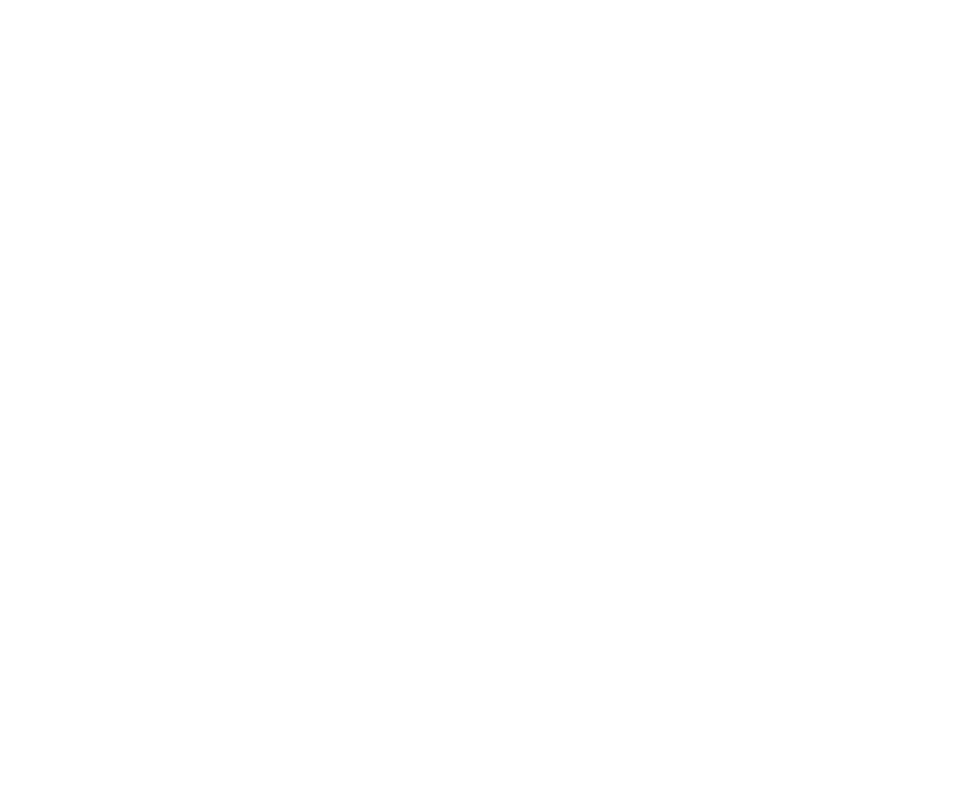
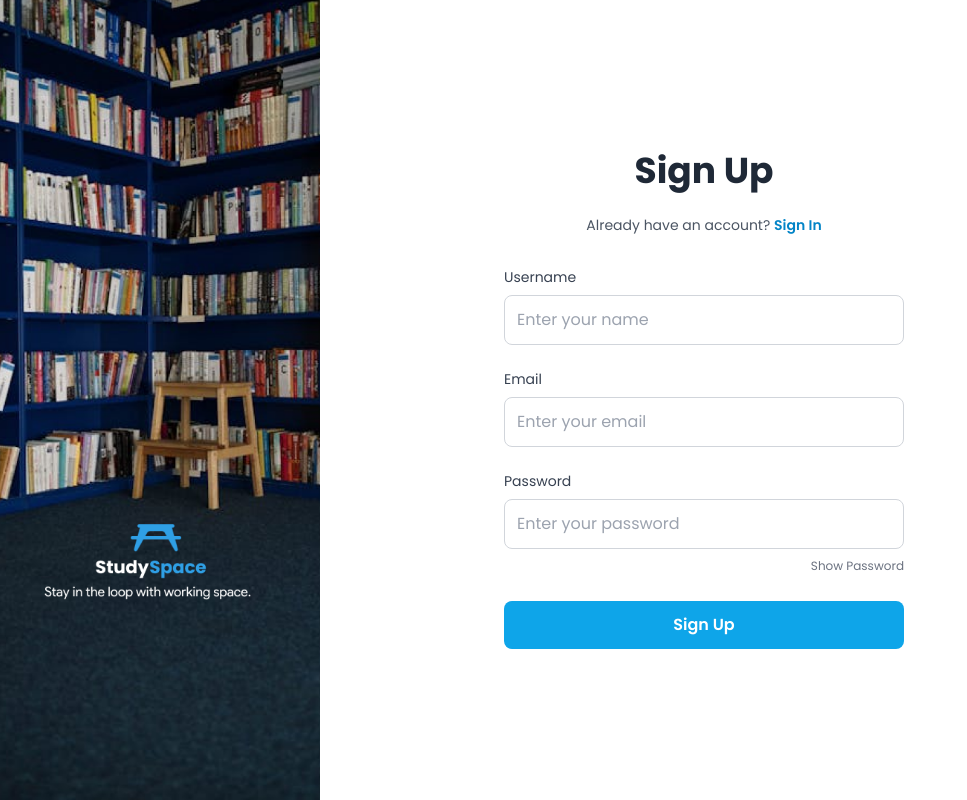
Before and after one commit to piolonrqz/IT342G6-StudySpace, a React (Vite) app in the folder frontend-web/: page /RegisterPage in a window 1280 px wide. Before the commit this address had no page. Shown: the whole page, without its empty margins (0-967 px from the left). Built offline with nearby package versions, Linux system fonts and the light colour scheme.

Commit message:
implemented design for authentication

```diff
--- a/frontend-web/src/App.jsx
+++ b/frontend-web/src/App.jsx
@@ -1,12 +1,24 @@
 import { BrowserRouter, Routes, Route } from 'react-router-dom';
 import Homepage from './pages/Homepage';
+import LoginForm from './Components/LoginForm';
+import RegisterForm from './Components/RegisterForm';
 
 function App() {
   return (
     <BrowserRouter>
       <Routes>
         <Route path="/" element={<Homepage />} />
-        {/* Add other routes here */}
+        {/* Route for Login Page */}
+        <Route
+          path="/LoginPage"
+          element={<LoginForm mode="login" />}
+        />
+
+        {/* Route for Register Page */}
+        <Route
+          path="/RegisterPage"
+          element={<RegisterForm mode="register" />}
+        />
       </Routes>
     </BrowserRouter>
   );
--- a/frontend-web/src/Components/LoginForm.jsx
+++ b/frontend-web/src/Components/LoginForm.jsx
@@ -1,5 +1,5 @@
 import React, { useState } from 'react';
-import { useNavigate } from 'react-router-dom';
+import { useNavigate, Link } from 'react-router-dom';
 
 const LoginForm = () => {
   const [email, setEmail] = useState('');
@@ -11,13 +11,13 @@
   const navigate = useNavigate();
 
   const handleClickShowPassword = () => setShowPassword(!showPassword);
-  const handleMouseDownPassword = (event) => event.preventDefault();
 
   const handleSignIn = async (e) => {
     e.preventDefault();
     setValidationError('');
 
     try {
+      // Try admin login first
       let response = await fetch("http://localhost:8080/admin/login", {
         method: "POST",
         headers: { "Content-Type": "application/json" },
@@ -31,7 +31,7 @@
         localStorage.setItem("currentUser", JSON.stringify({
           email,
           name: adminData.name,
-          role: adminData.role
+          role: adminData.role,
         }));
         setName(adminData.name);
         setGreat(true);
@@ -39,6 +39,7 @@
         return;
       }
 
+      // Try user login
       response = await fetch("http://localhost:8080/user/login", {
         method: "POST",
         headers: { "Content-Type": "application/json" },
@@ -57,7 +58,7 @@
         id: userData.id,
         name: userData.name,
         role: userData.role || "User",
-        prof_pic: userData.prof_pic
+        prof_pic: userData.prof_pic,
       }));
       setName(userData.name);
       setGreat(true);
@@ -69,56 +70,66 @@
   };
 
   return (
-    <div className="flex h-screen">
-      {/* Left side - Hero Image */}
-      <div className="hidden md:block w-2/5 bg-cover bg-center"
-           style={{ backgroundImage: 'url(/src/assets/images/side_frame.png)' }}>
-      </div>
+    <div className="flex h-screen font-poppins">
+      {/* Left side image */}
+      <div
+        className="hidden md:block w-1/4 bg-auto bg-center"
+        style={{ backgroundImage: "url(/side_frame.png)" }}
+      ></div>
 
-      {/* Right side - Login Form */}
-      <div className="w-full md:w-3/5 flex items-center justify-center font-sans">
-        <div className="w-full max-w-md px-5">
-          <h1 className="text-3xl font-bold text-center mb-6">Sign in</h1>
+      {/* Right side form */}
+      <div className="w-full md:w-3/5 flex items-center justify-center">
+        <div className="w-full max-w-md px-6 py-10">
+          <h1 className="text-4xl font-bold text-center mb-6 text-gray-800">Sign in</h1>
 
-          <p className="text-center text-sm mb-8">
+          <p className="text-center text-sm mb-8 text-gray-600">
             Don't have an account?{' '}
-            <a href="/signup" className="text-red-600 font-bold hover:underline">
+            <Link to="/RegisterPage" className="text-sky-600 font-semibold hover:underline">
               Sign Up
-            </a>
+            </Link>
           </p>
 
           <form onSubmit={handleSignIn} className="flex flex-col gap-6">
             <div>
-              <label className="block text-sm mb-2 text-gray-700">Email</label>
+              <label className="block text-sm text-gray-700 mb-2">Email</label>
               <input
                 type="email"
                 value={email}
                 onChange={(e) => setEmail(e.target.value)}
-                className="w-full p-3 border border-gray-300 rounded focus:outline-none focus:ring-2 focus:ring-red-500"
+                className="w-full p-3 border border-gray-300 rounded-lg focus:ring-2 focus:ring-sky-500 focus:outline-none"
+                placeholder="Enter your email"
                 required
               />
             </div>
 
-            <div className="relative">
-              <label className="block text-sm mb-2 text-gray-700">Password</label>
+            <div>
+              <label className="block text-sm text-gray-700 mb-2">Password</label>
               <input
                 type={showPassword ? "text" : "password"}
                 value={password}
                 onChange={(e) => setPassword(e.target.value)}
-                className="w-full p-3 border border-gray-300 rounded focus:outline-none focus:ring-2 focus:ring-red-500"
+                className="w-full p-3 border border-gray-300 rounded-lg focus:ring-2 focus:ring-sky-500 focus:outline-none"
+                placeholder="Enter your password"
                 required
               />
+              <div className="text-right mt-1">
+                <button
+                  type="button"
+                  onClick={handleClickShowPassword}
+                  className="text-xs text-gray-500 hover:text-sky-600"
+                >
+                  {showPassword ? "Hide Password" : "Show Password"}
+                </button>
+              </div>
             </div>
 
             {validationError && (
-              <div className="text-red-600 text-sm text-center">
-                {validationError}
-              </div>
+              <div className="text-red-600 text-sm text-center">{validationError}</div>
             )}
 
             <button
               type="submit"
-              className="w-full p-3 bg-red-600 text-white rounded font-bold hover:bg-red-700 transition-colors mt-4"
+              className="w-full p-3 bg-sky-500 text-white rounded-lg font-semibold hover:bg-sky-600 transition"
             >
               Sign In
             </button>
--- a/frontend-web/src/Components/RegisterForm.jsx
+++ b/frontend-web/src/Components/RegisterForm.jsx
@@ -1,5 +1,5 @@
 import React, { useState } from 'react';
-import { useNavigate } from 'react-router-dom';
+import { useNavigate, Link } from 'react-router-dom';
 
 const RegisterForm = () => {
   const [name, setName] = useState('');
@@ -12,7 +12,6 @@
   const navigate = useNavigate();
 
   const handleClickShowPassword = () => setShowPassword(!showPassword);
-  const handleMouseDownPassword = (event) => event.preventDefault();
 
   const handleSubmit = async (e) => {
     e.preventDefault();
@@ -54,6 +53,7 @@
         headers: { "Content-Type": "application/json" },
         body: JSON.stringify(student)
       });
+
       setAdded(true);
       setValidationError('');
 
@@ -67,68 +67,78 @@
   };
 
   return (
-    <div className="flex h-screen">
-      {/* Left side - Hero Image */}
+    <div className="flex h-screen font-poppins">
+      {/* Left side image */}
       <div
-        className="hidden md:block w-2/5 bg-cover bg-center"
-        style={{ backgroundImage: 'url(https://images.pexels.com/photos/6214557/pexels-photo-6214557.jpeg)' }}
+        className="hidden md:block w-1/4 bg-cover bg-center"
+        style={{ backgroundImage: "url(/side_frame.png)" }}
       ></div>
 
-      {/* Right side - Sign Up Form */}
-      <div className="w-full md:w-3/5 flex items-center justify-center font-sans">
-        <div className="w-full max-w-md px-5">
-          <h1 className="text-3xl font-bold text-center mb-6">Sign up</h1>
+      {/* Right side form */}
+      <div className="w-full md:w-3/5 flex items-center justify-center">
+        <div className="w-full max-w-md px-6 py-10">
+          <h1 className="text-4xl font-bold text-center mb-6 text-gray-800">Sign Up</h1>
 
-          <p className="text-center text-sm mb-8">
+          <p className="text-center text-sm mb-8 text-gray-600">
             Already have an account?{' '}
-            <a href="/login" className="text-red-600 font-bold hover:underline">
+            <Link to="/LoginPage" className="text-sky-600 font-semibold hover:underline">
               Sign In
-            </a>
+            </Link>
           </p>
 
           <form onSubmit={handleSubmit} className="flex flex-col gap-6">
             <div>
-              <label className="block text-sm mb-2 text-gray-700">Username</label>
+              <label className="block text-sm text-gray-700 mb-2">Username</label>
               <input
                 type="text"
                 value={name}
                 onChange={(e) => setName(e.target.value)}
-                className="w-full p-3 border border-gray-300 rounded focus:outline-none focus:ring-2 focus:ring-red-500"
+                className="w-full p-3 border border-gray-300 rounded-lg focus:ring-2 focus:ring-sky-500 focus:outline-none"
+                placeholder="Enter your name"
                 required
               />
             </div>
 
             <div>
-              <label className="block text-sm mb-2 text-gray-700">Email</label>
+              <label className="block text-sm text-gray-700 mb-2">Email</label>
               <input
                 type="email"
                 value={email}
                 onChange={(e) => setEmail(e.target.value)}
-                className="w-full p-3 border border-gray-300 rounded focus:outline-none focus:ring-2 focus:ring-red-500"
+                className="w-full p-3 border border-gray-300 rounded-lg focus:ring-2 focus:ring-sky-500 focus:outline-none"
+                placeholder="Enter your email"
                 required
               />
             </div>
 
-            <div className="relative">
-              <label className="block text-sm mb-2 text-gray-700">Password</label>
+            <div>
+              <label className="block text-sm text-gray-700 mb-2">Password</label>
               <input
-                type={showPassword ? "text" : "password"}
+                type={showPassword ? 'text' : 'password'}
                 value={password}
                 onChange={(e) => setPassword(e.target.value)}
-                className="w-full p-3 border border-gray-300 rounded focus:outline-none focus:ring-2 focus:ring-red-500"
+                className="w-full p-3 border border-gray-300 rounded-lg focus:ring-2 focus:ring-sky-500 focus:outline-none"
+                placeholder="Enter your password"
                 required
               />
+              <div className="text-right mt-1">
+                <button
+                  type="button"
+                  onClick={handleClickShowPassword}
+                  className="text-xs text-gray-500 hover:text-sky-600"
+                >
+                  {showPassword ? 'Hide Password' : 'Show Password'}
+                </button>
+              </div>
             </div>
 
             {validationError && (
-              <div className="text-red-600 text-sm text-center">
-                {validationError}
-              </div>
+              <div className="text-red-600 text-sm text-center">{validationError}</div>
             )}
 
             <button
               type="submit"
-              className="w-full p-3 bg-red-600 text-white rounded font-bold hover:bg-red-700 transition-colors mt-4"
+              className="w-full p-3 bg-sky-500 text-white rounded-lg font-semibold hover:bg-sky-600 transition"
             >
               Sign Up
             </button>
```
Also changed, not shown: frontend-web/public/side_frame.png, frontend-web/public/sideframe.png (added).
